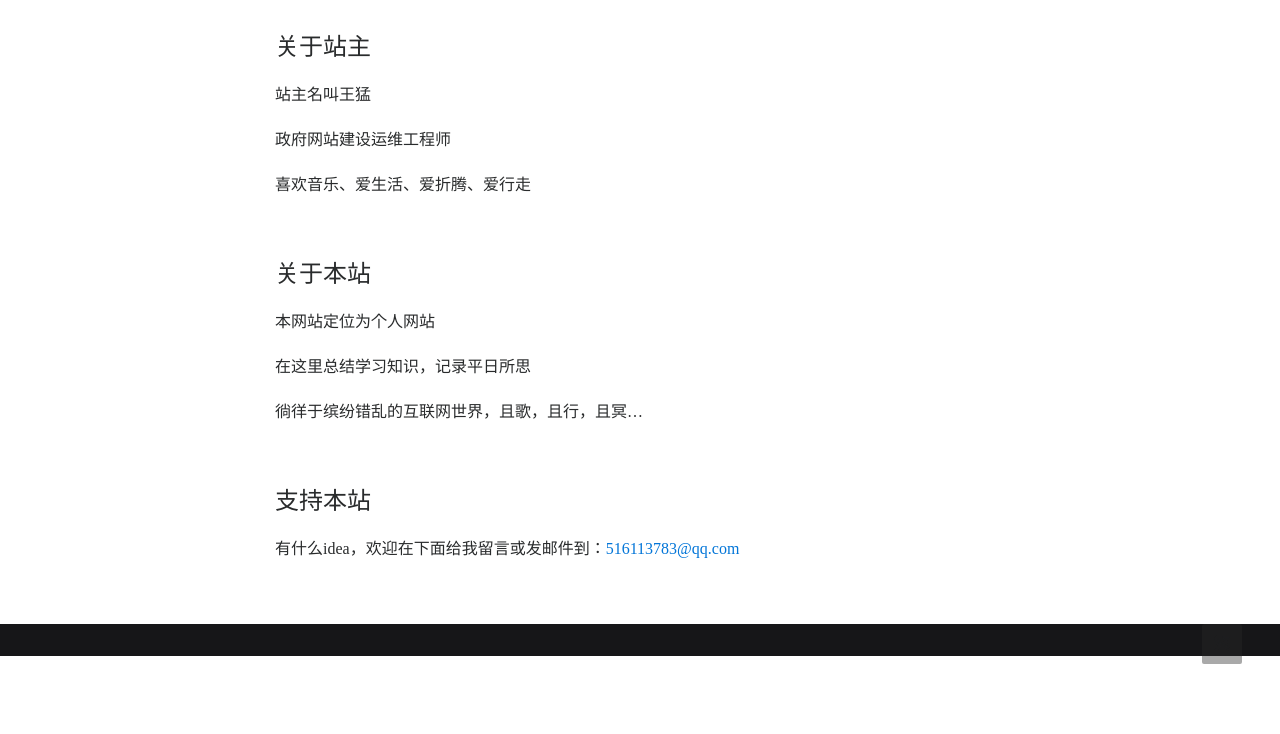
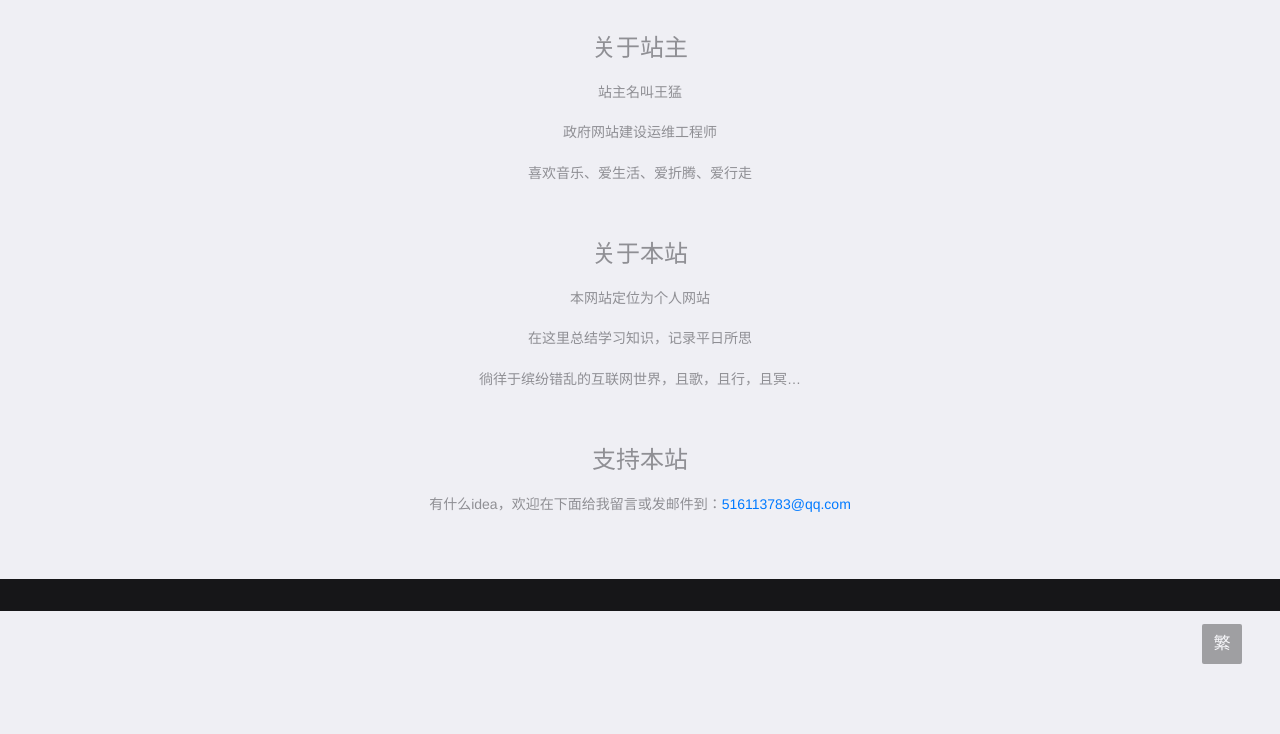
Before and after one commit to wangmeng103/wangmeng103.github.io, a plain HTML site: page about.html in a window 1280 px wide. Shown: the part 66-800 px from the top of the page. Drawn offline with nearby package versions, Linux system fonts and the light colour scheme; files that its build step writes are made by us from their sources; files whose address does not match are found by name; a web font is replaced by a local one.

Commit message:
Update about.html

```diff
--- a/about.html
+++ b/about.html
@@ -9,11 +9,23 @@
     <meta http-equiv="x-ua-compatible" content="ie=edge">
     <meta name="viewport" content="width=device-width, initial-scale=1.0, user-scalable=no">
     <!-- Js -->
-    <link rel="stylesheet" href="style/css/bootstrap.min.css">
-    <script src="style/js/jquery.min.js"></script>
-    <script src="style/js/tether.min.js"></script>
-    <script src="style/js/bootstrap.min.js"></script>
-    <link href="style/css/style.css" type="text/css" rel="stylesheet" />
+    <link rel="stylesheet" href="./bootstrap.min.css">
+    <script src="./jquery.min.js"></script>
+    <script src="./tether.min.js"></script>
+    <script src="./bootstrap.min.js"></script>
+    <link href="./style.css" type="text/css" rel="stylesheet" />
+    <link rel="stylesheet" type="text/css" href="./default.css">
+    <link rel="stylesheet" type="text/css" href="./demo.css">
+    <link rel="stylesheet" type="text/css" href="./jquery.ui.slider.css">
+    <link rel="stylesheet" type="text/css" href="./mui.css">
+    <link rel="stylesheet" type="text/css" href="./mui.min.css">
+    <link rel="stylesheet" type="text/css" href="./noJS.css">
+    <link rel="stylesheet" type="text/css" href="./normalize.css">
+    <link rel="stylesheet" type="text/css" href="./style4.css">
+    <link rel="stylesheet" type="text/css" href="./style1.css">
+    <link rel="stylesheet" type="text/css" href="./style2.css">
+    <link rel="stylesheet" type="text/css" href="./style3.css">
+    <link rel="stylesheet" type="text/css" href="./windy.css">
 </head>
 
 <body background="related/07.jpg">
@@ -67,8 +79,8 @@
     <div class="gb2-site" >
       	<a id="gb2big5" ><span>繁</span></a>
       </div>
-    <script src="style/js/GeeYo.js"></script>
-    <script src="style/js/gb2big5.js"></script>
+    <script src="./GeeYo.js"></script>
+    <script src="./gb2big5.js"></script>
     <!--
     	作者：516113783@qq.com
     	时间：2021.01.11
```
